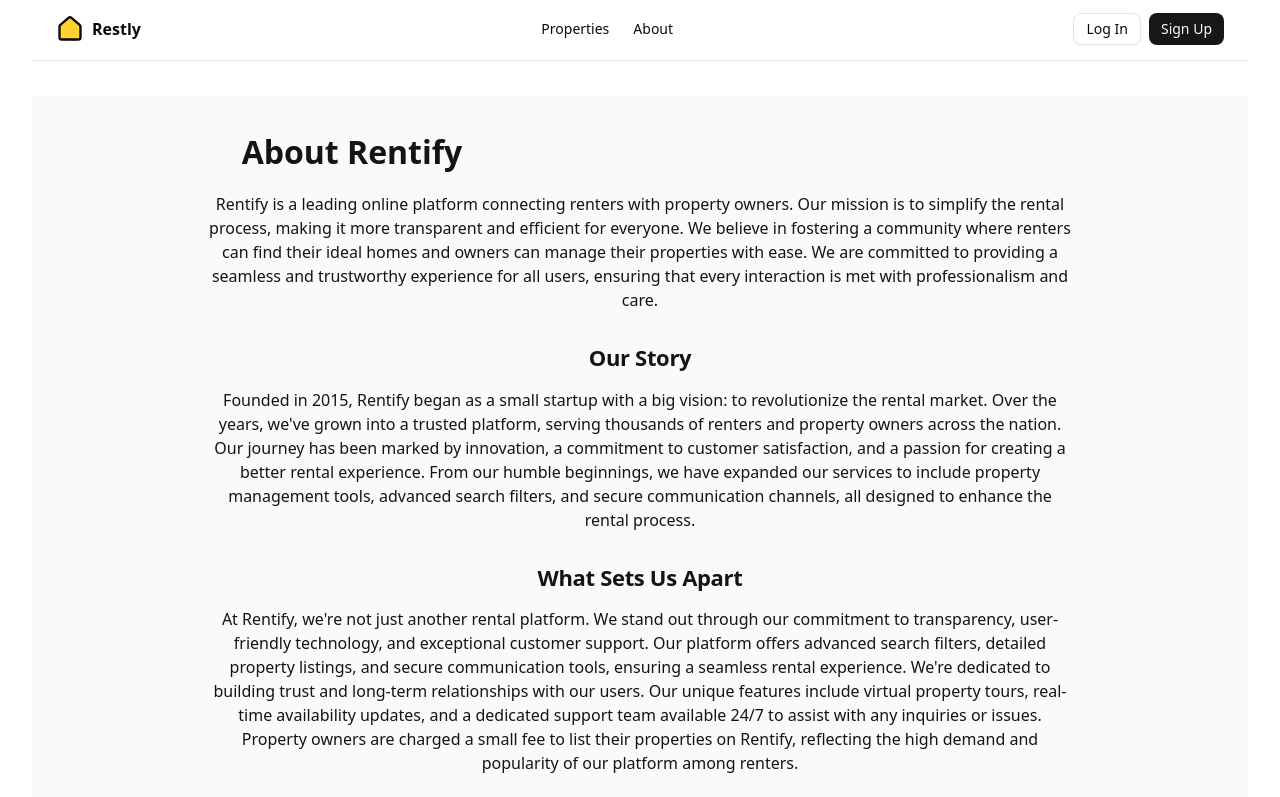
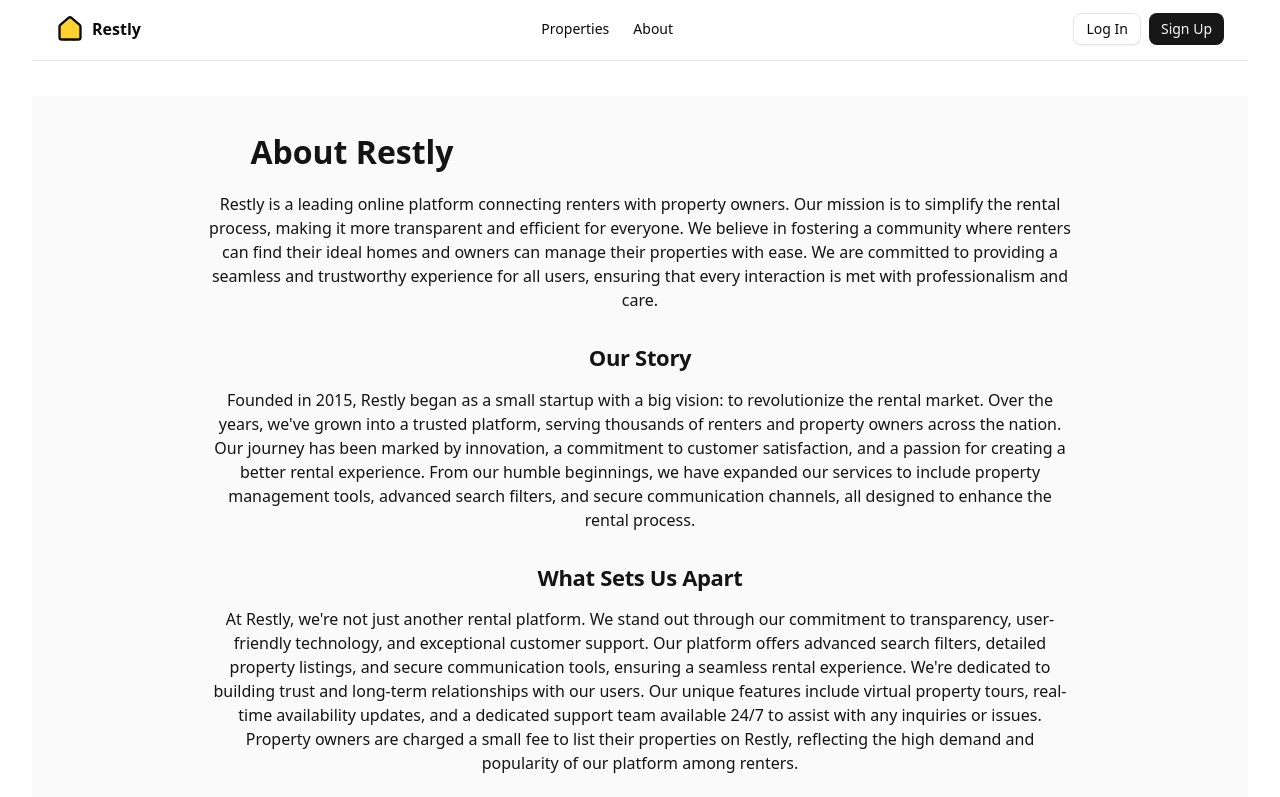
Before and after one commit to whoIsImai/Restly, a React (Vite) app: page /about in a window 1280 px wide. Shown: the top 797 px of the page. Built offline with nearby package versions, Linux system fonts and the light colour scheme.

Commit message:
changed naming

```diff
--- a/src/pages/About.tsx
+++ b/src/pages/About.tsx
@@ -10,25 +10,25 @@ return(
       <div className="layout-container flex h-full grow flex-col">
         <div className="px-40 flex flex-1 justify-center py-5">
           <div className="layout-content-container flex flex-col max-w-[960px] flex-1">
-            <div className="flex flex-wrap justify-between gap-3 p-4"><p className="text-[#141414] tracking-light text-[32px] font-bold leading-tight min-w-72">About Rentify</p></div>
+            <div className="flex flex-wrap justify-between gap-3 p-4"><p className="text-[#141414] tracking-light text-[32px] font-bold leading-tight min-w-72">About Restly</p></div>
             <p className="text-[#141414] text-base font-normal leading-normal pb-3 pt-1 px-4">
-              Rentify is a leading online platform connecting renters with property owners. Our mission is to simplify the rental process, making it more transparent and efficient
+              Restly is a leading online platform connecting renters with property owners. Our mission is to simplify the rental process, making it more transparent and efficient
               for everyone. We believe in fostering a community where renters can find their ideal homes and owners can manage their properties with ease. We are committed to
               providing a seamless and trustworthy experience for all users, ensuring that every interaction is met with professionalism and care.
             </p>
             <h2 className="text-[#141414] text-[22px] font-bold leading-tight tracking-[-0.015em] px-4 pb-3 pt-5">Our Story</h2>
             <p className="text-[#141414] text-base font-normal leading-normal pb-3 pt-1 px-4">
-              Founded in 2015, Rentify began as a small startup with a big vision: to revolutionize the rental market. Over the years, we've grown into a trusted platform, serving
+              Founded in 2015, Restly began as a small startup with a big vision: to revolutionize the rental market. Over the years, we've grown into a trusted platform, serving
               thousands of renters and property owners across the nation. Our journey has been marked by innovation, a commitment to customer satisfaction, and a passion for
               creating a better rental experience. From our humble beginnings, we have expanded our services to include property management tools, advanced search filters, and
               secure communication channels, all designed to enhance the rental process.
             </p>
             <h2 className="text-[#141414] text-[22px] font-bold leading-tight tracking-[-0.015em] px-4 pb-3 pt-5">What Sets Us Apart</h2>
             <p className="text-[#141414] text-base font-normal leading-normal pb-3 pt-1 px-4">
-              At Rentify, we're not just another rental platform. We stand out through our commitment to transparency, user-friendly technology, and exceptional customer support.
+              At Restly, we're not just another rental platform. We stand out through our commitment to transparency, user-friendly technology, and exceptional customer support.
               Our platform offers advanced search filters, detailed property listings, and secure communication tools, ensuring a seamless rental experience. We're dedicated to
               building trust and long-term relationships with our users. Our unique features include virtual property tours, real-time availability updates, and a dedicated support
-              team available 24/7 to assist with any inquiries or issues. Property owners are charged a small fee to list their properties on Rentify, reflecting the high demand
+              team available 24/7 to assist with any inquiries or issues. Property owners are charged a small fee to list their properties on Restly, reflecting the high demand
               and popularity of our platform among renters.
             </p>
             <div className="flex px-4 py-3 justify-start">
```
